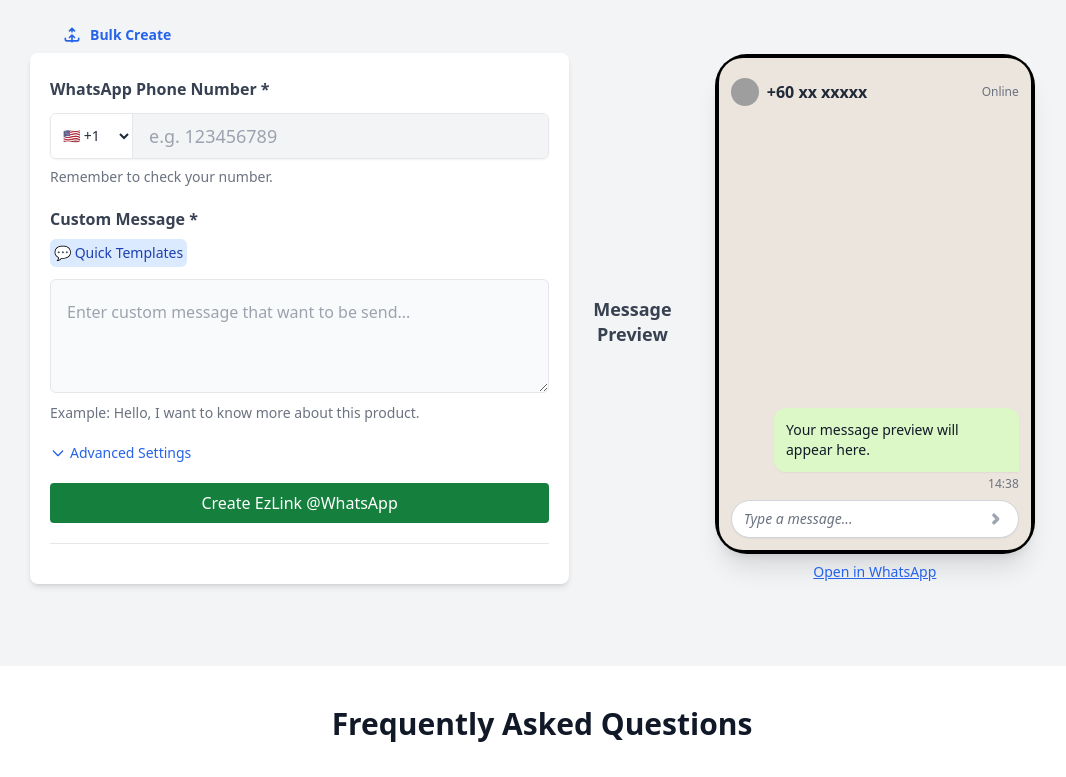
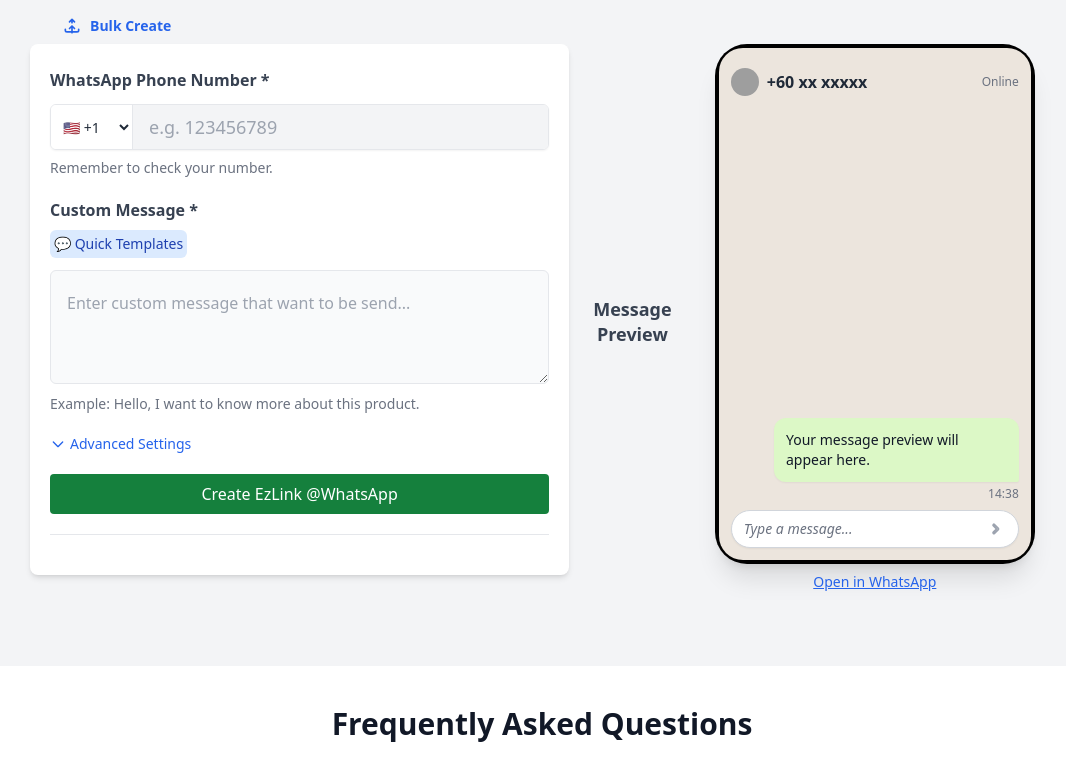
Before and after one commit to DemoAI-HUB/WhatsApp-Ezlink, a plain HTML site: page index.html in a window 1280 px wide. Shown: the part 134-911 px from the top of the page, without its empty margins (98-1164 px from the left). Drawn offline with nearby package versions, Linux system fonts and the light colour scheme; some packages are replaced by stand-ins of ours; files that its build step writes are made by us from their sources; grey boxes are pictures that could not be loaded; a script that the page names is missing.

Commit message:
Update index.html

```diff
--- a/index.html
+++ b/index.html
@@ -259,7 +259,7 @@
 
       <!-- ✅ preview 手机框 -->
       <div class="w-full flex justify-center">
-        <div class="w-[320px] h-[500px] bg-black rounded-[2rem] shadow-xl p-1 flex flex-col items-center justify-start">
+        <div class="w-[320px] h-[520px] bg-black rounded-[2rem] shadow-xl p-1 flex flex-col items-center justify-start">
           <div class="bg-[#ece5dd] w-full h-full rounded-[1.5rem] overflow-hidden flex flex-col justify-between p-3">
 
             <!-- 顶部：联系人 -->
```
